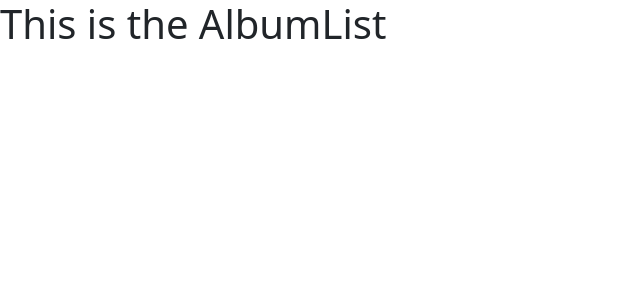
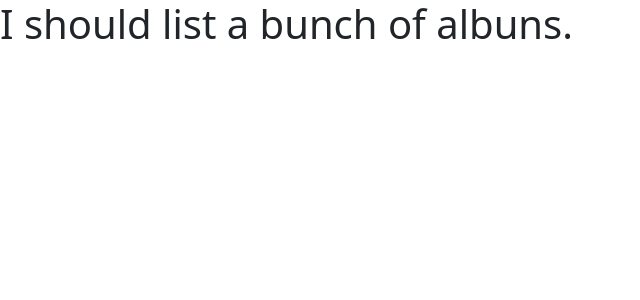
Before and after one commit to Fitz552/ironhack-project-2, a React (Create React App) app: page /albuns in a window 1280 px wide. Shown: the top 300 px of the page, without its empty margins (0-640 px from the left). Built offline with nearby package versions, Linux system fonts and the light colour scheme.

Commit message:
Album Listing

```diff
--- a/src/components/AlbumList.js
+++ b/src/components/AlbumList.js
@@ -1,6 +1,6 @@
 function AlbumList () {
     return(
-        <h1>This is the AlbumList</h1>
+        <h1>I should list a bunch of albuns.</h1>
     )
 }
 
```
